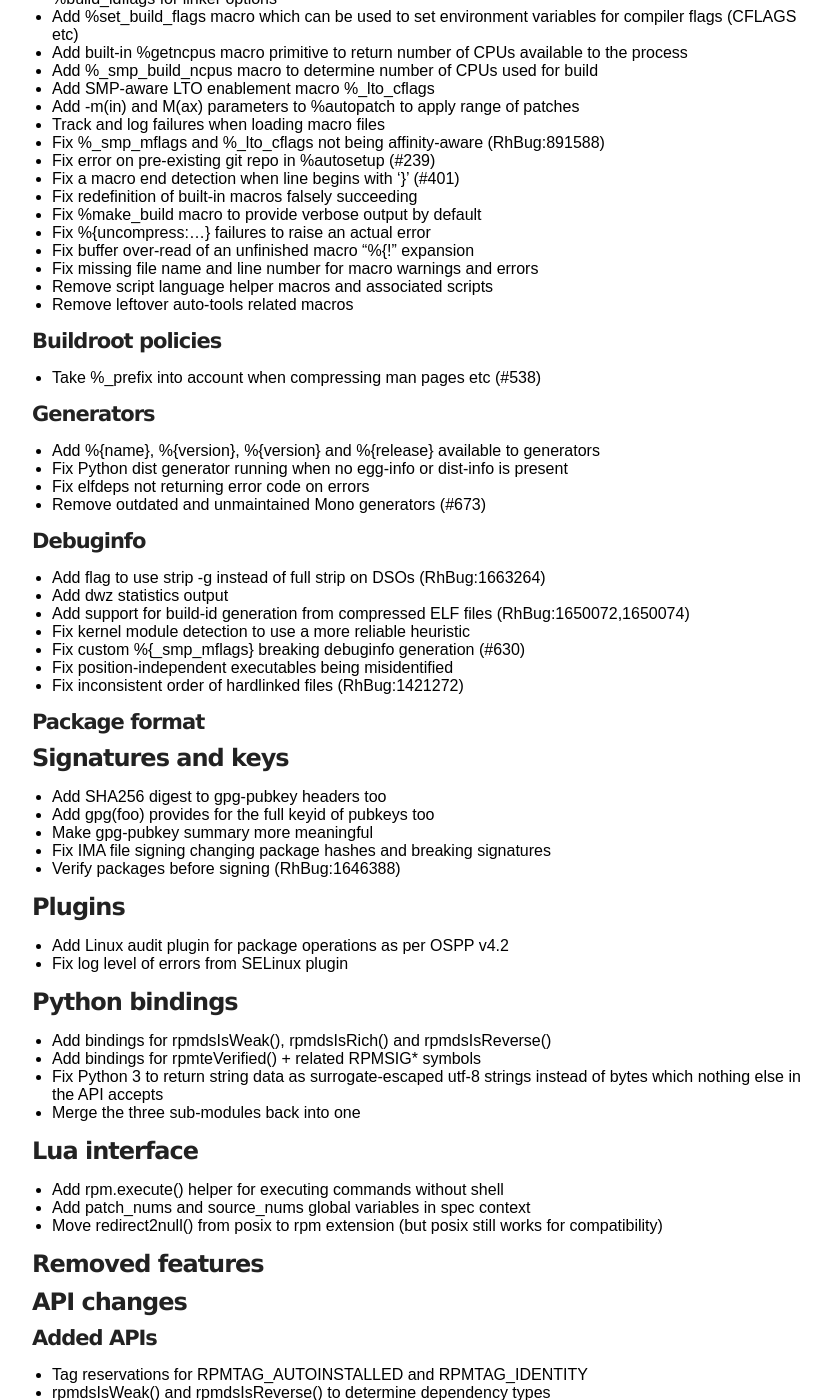
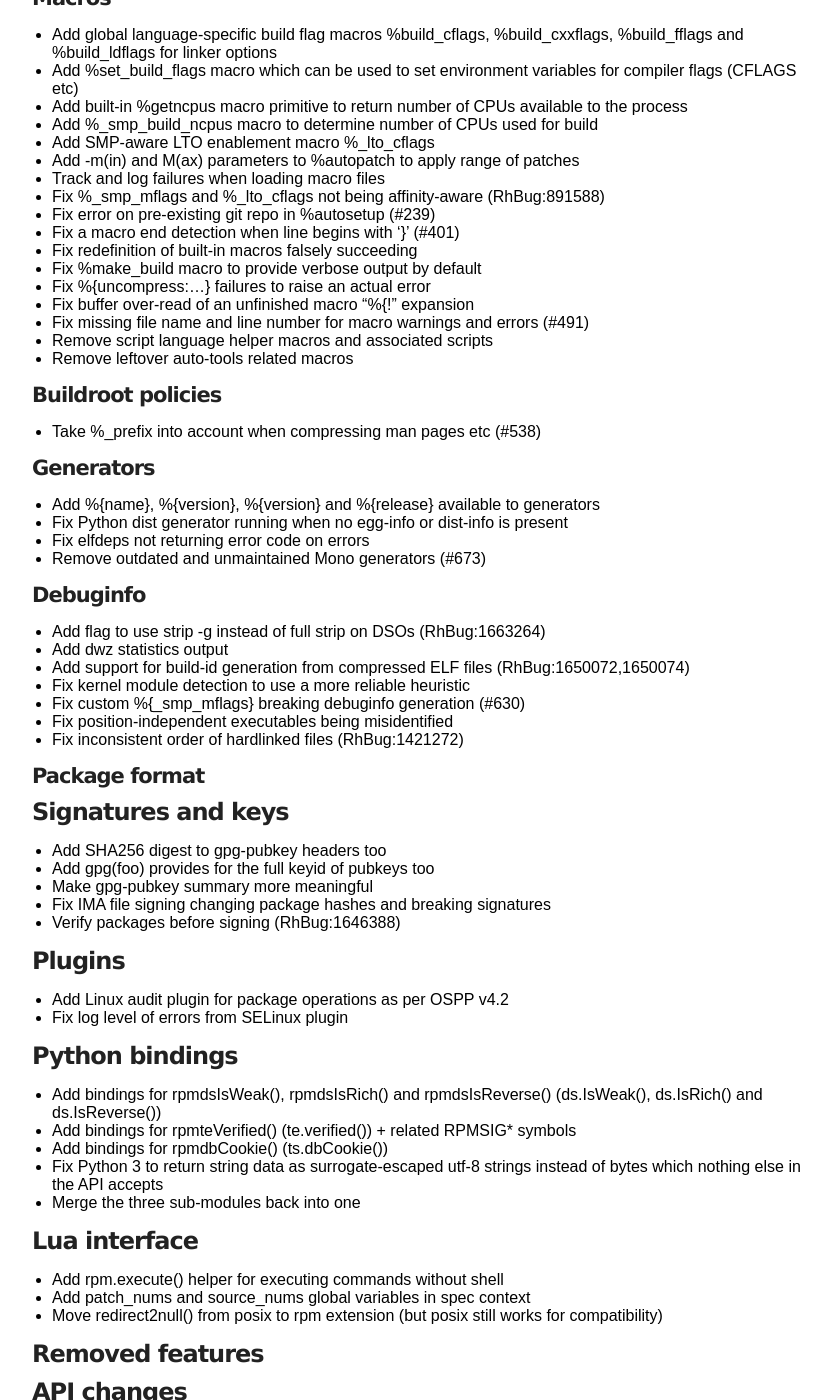
Before and after one commit to rpm-software-management/rpm-web, a Jekyll site: the page built from wiki/Releases/4.15.0.md, in a window 1280 px wide and 1400 px high, scrolled down 1715 px. Shown: the whole window, without its empty margins (218-1049 px from the left). Built offline with Jekyll 4.4.1, drawn with Linux system fonts in a browser that asks for light colours; some of the changed text lies outside the part shown.

Commit message:
- update 4.15 relnotes wrt recent additions

```diff
--- a/wiki/Releases/4.15.0.md
+++ b/wiki/Releases/4.15.0.md
@@ -50,6 +50,9 @@ title: rpm.org - Releases
    * brp-strip-static-archive buildroot policy script (RhBug:1691822)
 
 #### Spec
+ * Add support for dynamic build dependencies with %generate_buildrequires
+   section in the spec (#104)
+ * Add support for %elif, %elifos and %elifarch statements (#311)
  * Add %patchlist and %sourcelist sections to spec, useful for declaring
    patches and sources with minimal boilerplate
  * Add $RPM_BUILD_NCPUS variable to all build script environments
@@ -88,7 +92,7 @@ title: rpm.org - Releases
  * Fix %make_build macro to provide verbose output by default
  * Fix %{uncompress:...} failures to raise an actual error
  * Fix buffer over-read of an unfinished macro "%{!" expansion
- * Fix missing file name and line number for macro warnings and errors
+ * Fix missing file name and line number for macro warnings and errors (#491)
  * Remove script language helper macros and associated scripts
  * Remove leftover auto-tools related macros
 
@@ -126,7 +130,9 @@ title: rpm.org - Releases
 
 ### Python bindings
  * Add bindings for rpmdsIsWeak(), rpmdsIsRich() and rpmdsIsReverse()
- * Add bindings for rpmteVerified() + related RPMSIG* symbols
+   (ds.IsWeak(), ds.IsRich() and ds.IsReverse())
+ * Add bindings for rpmteVerified() (te.verified()) + related RPMSIG* symbols
+ * Add bindings for rpmdbCookie() (ts.dbCookie())
  * Fix Python 3 to return string data as surrogate-escaped utf-8 strings
    instead of bytes which nothing else in the API accepts
  * Merge the three sub-modules back into one
@@ -145,6 +151,8 @@ title: rpm.org - Releases
  * Tag reservations for RPMTAG_AUTOINSTALLED and RPMTAG_IDENTITY
  * rpmdsIsWeak() and rpmdsIsReverse() to determine dependency types
  * rpmteVerified() to retrieve verify status of transaction elements
+ * rpmdbCookie() to retrieve a cookie for database change tracking, useful
+   for eg cache validity checks (#388)
 
 #### Changed APIs
  * Drop partial support for unused MD2 and RIPEMD160 digests
```
Also changed, not shown: other parts of wiki/Releases/4.15.0.md (+1 -0 lines).
